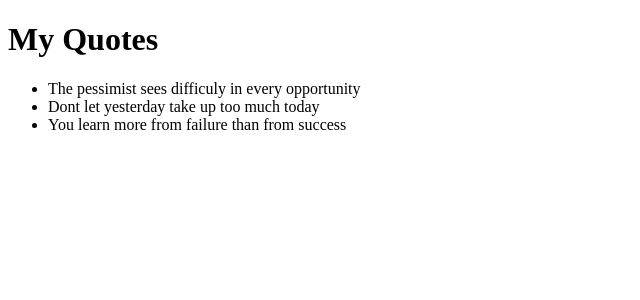
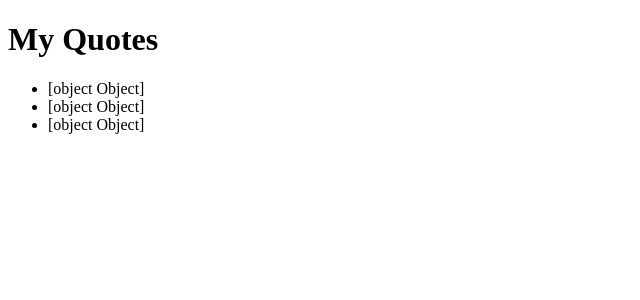
Before and after one commit to Albert-beg/QUOTE, an Angular app in the folder Quotes/: page / in a window 1280 px wide. Shown: the top 300 px of the page, without its empty margins (0-640 px from the left). Built offline with nearby package versions, Linux system fonts and the light colour scheme.

Commit message:
add an array

```diff
--- a/Quotes/src/app/app.component.ts
+++ b/Quotes/src/app/app.component.ts
@@ -7,8 +7,9 @@ import {Quote} from './quote';
   styleUrls: ['./app.component.css']
 })
 export class AppComponent {
-  quotes:string[];
-  constructor(){
-    this.quotes=['The pessimist sees difficuly in every opportunity','Dont let yesterday take up too much today','You learn more from failure than from success']
-  }
+  quotes:Quote[]=[
+    {id:1, name:'The pessimist sees difficuly in every opportunity'},
+    {id:2, name:'Dont let yesterday take up too much today'},
+    {id:3, name:'You learn more from failure than from success'},
+  ];
 }
```
